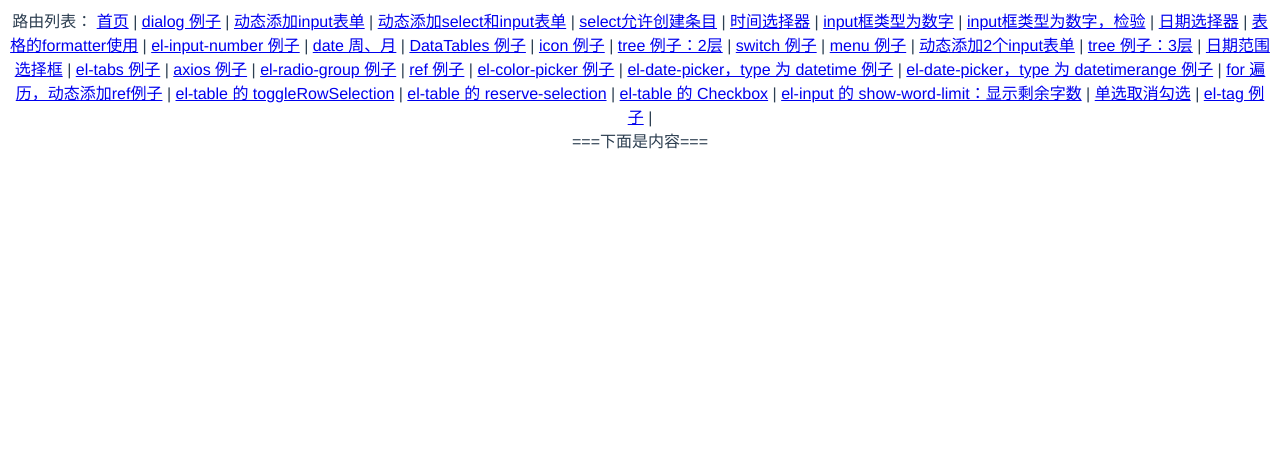
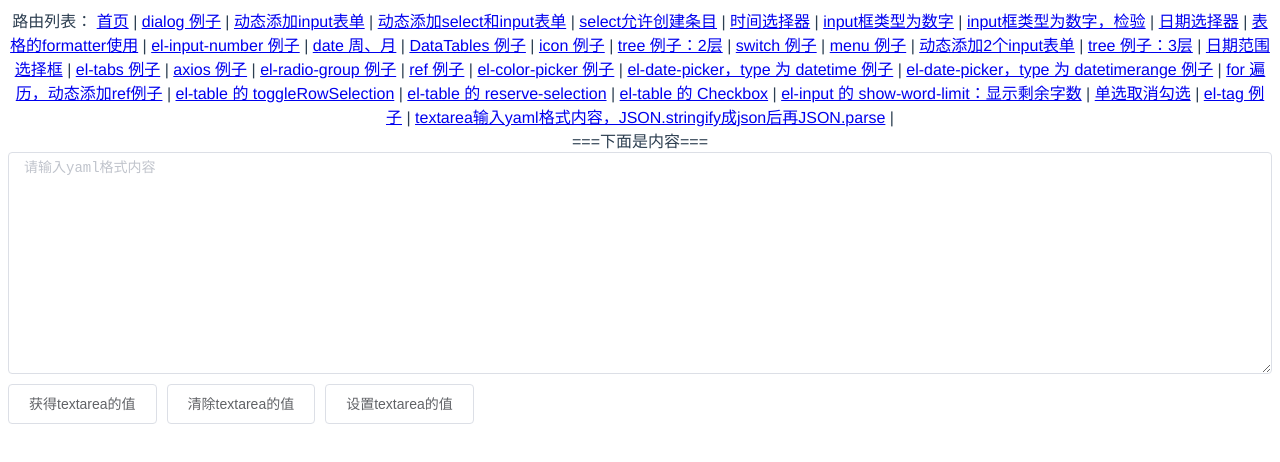
Before and after one commit to cag2050/element_demo, a Vue app: page /textareaDemo in a window 1280 px wide. Shown: the top 462 px of the page. Built offline with nearby package versions, Linux system fonts and the light colour scheme; what vue-data-tables, vue-resource would draw is missing.

Commit message:
add: textarea输入yaml格式内容，JSON转换

```diff
--- a/src/App.vue
+++ b/src/App.vue
@@ -35,6 +35,7 @@
         <router-link to='/inputDemo'>el-input 的 show-word-limit：显示剩余字数</router-link> |
         <router-link to='/radioCancelCheck'>单选取消勾选</router-link> |
         <router-link to='/tagDemo'>el-tag 例子</router-link> |
+        <router-link to='/textareaDemo'>textarea输入yaml格式内容，JSON.stringify成json后再JSON.parse</router-link> |
         <div>===下面是内容===</div>
         <router-view></router-view>
     </div>
--- a/src/build_str.json
+++ b/src/build_str.json
@@ -1 +1 @@
-{"build_str":"1534471425114"}
+{"build_str":"1582540376314"}
--- a/src/router.js
+++ b/src/router.js
@@ -188,6 +188,11 @@ export default new Router({
             path: '/tagDemo',
             name: '',
             component: () => import('./views/tagDemo.vue')
-        }
+        },
+        {
+            path: '/textareaDemo',
+            name: '',
+            component: () => import('./views/textareaDemo.vue')
+        },
     ]
 })
--- /dev/null
+++ b/src/views/textareaDemo.vue
@@ -0,0 +1,62 @@
+<template>
+    <div>
+        <div>
+            <el-input
+                type="textarea"
+                :rows="10"
+                placeholder="请输入yaml格式内容"
+                v-model="textarea">
+            </el-input>
+        </div>
+        <div class="btn_div">
+            <el-button @click="getTextarea" class="btn">获得textarea的值</el-button>
+            <el-button @click="clearTextarea" class="btn">清除textarea的值</el-button>
+            <el-button @click="setTextarea" class="btn">设置textarea的值</el-button>
+        </div>
+    </div>
+</template>
+
+<script>
+    export default {
+        data () {
+            return {
+                textarea: '',
+                jsonStr: '',
+                json: {}
+            }
+        },
+        methods: {
+            getTextarea () {
+                console.log(this.textarea)
+                this.json = {
+                    key: this.textarea
+                }
+                console.log('json')
+                console.log(this.json)
+                this.jsonStr = JSON.stringify(this.json)
+                console.log('jsonStr')
+                console.log(this.jsonStr)
+            },
+            clearTextarea () {
+                this.textarea = ''
+            },
+            setTextarea () {
+                this.textarea = JSON.parse(this.jsonStr)['key']
+            },
+        }
+    }
+</script>
+
+<style scoped>
+    .btn_div {
+        height: 50px;
+    }
+    .btn {
+        float: left;
+        margin-top: 10px;
+
+    }
+    .code {
+        text-align: left;
+    }
+</style>
```
